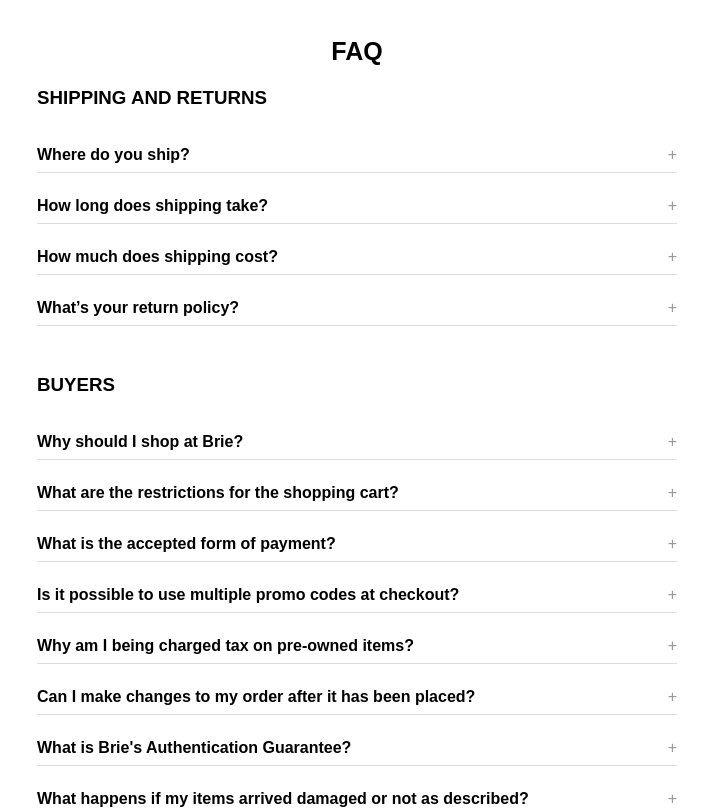
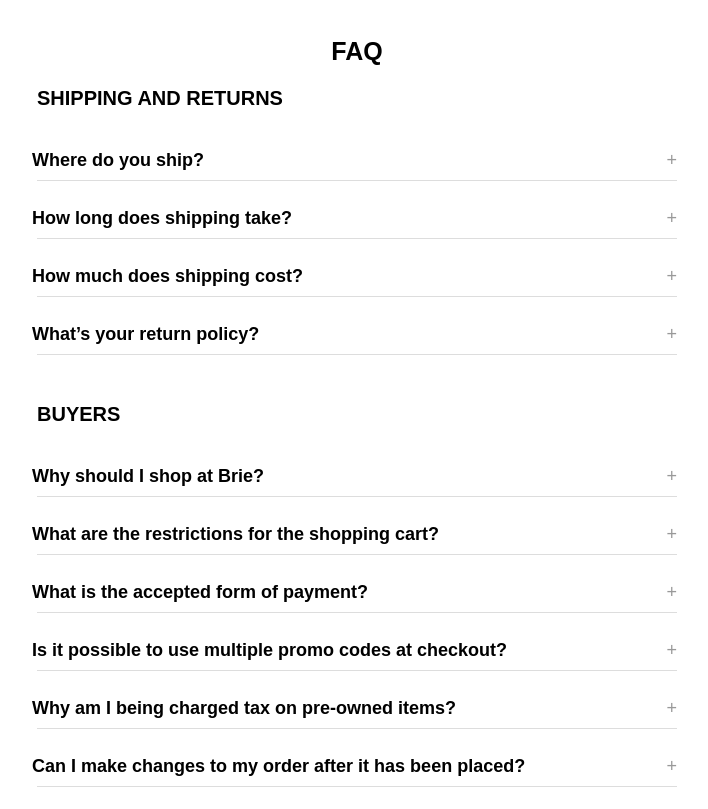
Before and after one commit to Dhanidayo/brie-donation, a React (Create React App) app: page /faq-page in a window 1280 px wide. Shown: the top 809 px of the page, without its empty margins (283-991 px from the left). Built offline with nearby package versions, Linux system fonts and the light colour scheme; a web font is replaced by a local one.

Commit message:
refactoring

```diff
--- a/src/Data/faq.js
+++ b/src/Data/faq.js
@@ -8,28 +8,28 @@
     },
     {
       question: "How long does shipping take?",
-      answer: `<p className="list-text">
+      answer: `<p class="list-text">
         Brie typically processes orders within three days. After your
         package ships, it takes about 3-8 business days to arrive. We
         are shipping from New York.
       </p>
-      <p className="list-text">
+      <p class="list-text">
         Note: We do not process or ship any orders on Saturdays,
         Sundays, or on the following holidays:
       </p>
-      <ul className="faq-list-container">
-        <li className="list-text">New Year's Eve</li>
-        <li className="list-text">New Year's Day</li>
-        <li className="list-text">Marthin Luther King, Jr. Day</li>
-        <li className="list-text">President's Day</li>
-        <li className="list-text">Memorial Day</li>
-        <li className="list-text">Independence Day</li>
-        <li className="list-text">Labor Day</li>
-        <li className="list-text">Thanksgiving Day</li>
-        <li className="list-text">Christmas Eve</li>
-        <li className="list-text">Christmas</li>
+      <ul class="faq-list-container">
+        <li class="list-text" style="list-style-type: disc;">New Year's Eve</li>
+        <li class="list-text" style="list-style-type: disc;">New Year's Day</li>
+        <li class="list-text" style="list-style-type: disc;">Marthin Luther King, Jr. Day</li>
+        <li class="list-text" style="list-style-type: disc;">President's Day</li>
+        <li class="list-text" style="list-style-type: disc;">Memorial Day</li>
+        <li class="list-text" style="list-style-type: disc;">Independence Day</li>
+        <li class="list-text" style="list-style-type: disc;">Labor Day</li>
+        <li class="list-text" style="list-style-type: disc;">Thanksgiving Day</li>
+        <li class="list-text" style="list-style-type: disc;">Christmas Eve</li>
+        <li class="list-text" style="list-style-type: disc;">Christmas</li>
       </ul>
-      <p className="list-text">
+      <p class="list-text">
         Delivery can be subject to weather delays.
       </p>`,
       id: "Q2",
@@ -42,14 +42,14 @@
     },
     {
       question: "What’s your return policy?",
-      answer: `<p className="list-text">
+      answer: `<p class="list-text">
         We want our customers to be 100% satisfied with their
         purchase. If that is not the case, items can be returned
         within 14 days from the date of delivery. $8.99 will be
         deducted from your refund for the cost of the return shipping
         label.
       </p>
-      <p className="list-text">
+      <p class="list-text">
         Final sale items are not eligible for return.
       </p>`,
       id: "Q4",
@@ -58,13 +58,13 @@
   BUYERS: [
     {
       question: "Why should I shop at Brie?",
-      answer: `<p className="list-text">
+      answer: `<p class="list-text">
       Brie is the first platform of its kind! Your purchases have a
       significant impact. You support incredible non-profits, plant
       trees, keep clothing out of landfills, reduce pollution and
       water waste.
     </p>
-    <p className="list-text">
+    <p class="list-text">
       We are also working on a dashboard where you can see the
       lifetime of good you have done using our platform.
     </p>`,
@@ -72,12 +72,12 @@
     },
     {
       question: "What are the restrictions for the shopping cart?",
-      answer: `<p className="list-text">
+      answer: `<p class="list-text">
       Because we have just one of each item, you can reserve up to
       25 items in your cart for 4 hours. Once the timer runs out,
       the items are released back onto the site for others to buy.
     </p>
-    <p className="list-text">
+    <p class="list-text">
       Please note: The timer cart duration may vary at times, such
       as sales and holidays.
     </p>`,
@@ -108,11 +108,11 @@
     },
     {
       question: "What is Brie's Authentication Guarantee?",
-      answer: `<p className="list-text">
+      answer: `<p class="list-text">
       Brie's authenticity and quality experts carefully examine each
       item we list. Should you ever have any concerns about the
       authenticity of the product you ordered, please get in touch
-      with us <a href="http://hi@brie.co" className="inline-link">hi@brie.co</a>. We have a zero-tolerance policy towards
+      with us <a href="http://hi@brie.co" class="inline-link">hi@brie.co</a>. We have a zero-tolerance policy towards
       replicas. If the item turns out to be unauthentic, we will
       issue a full refund.
     </p>`,
@@ -128,7 +128,7 @@
   "DONATION PARTNERS": [
     {
       question: "How do I order a Partner Donation Kit?",
-      answer: `<p className="list-text">
+      answer: `<p class="list-text">
       Click the purple “Donate” button in the header to visit our
       <u>
         <b>Become a Donation Partner</b>
@@ -139,12 +139,12 @@
     },
     {
       question: "How can I find the closest drop-off location to ship my kit?",
-      answer: `<p className="list-text">
+      answer: `<p class="list-text">
       We use FedEx to ship our kits. To find the nearest drop-off
       location,
       <a
         href="https://local.fedex.com/en-us"
-        className="inline-link"
+        class="inline-link"
       >
         click here
       </a>
@@ -154,44 +154,44 @@
     },
     {
       question: "What can I send to Brie?",
-      answer: `<p className="list-text">
+      answer: `<p class="list-text">
       We accept all women's clothing, shoes, and accessories brands.
       The items must be in <u>great condition</u> and <u>in style</u>. All clothing must have size tags attached and
       be recently washed and fully dry.
     </p>
-    <p className="list-text">
+    <p class="list-text">
       <u>
         <b>We do not accept:</b>
       </u>
     </p>
-    <ul className="faq-list-container">
-      <li className="list-text">Men's clothing and accessories</li>
-      <li className="list-text">
+    <ul class="faq-list-container">
+      <li class="list-text" style="list-style-type: disc;">Men's clothing and accessories</li>
+      <li class="list-text" style="list-style-type: disc;">
         Children's clothing and accessories
       </li>
-      <li className="list-text">Missing sizes</li>
-      <li className="list-text">Odors and heavy scents</li>
-      <li className="list-text">Stains</li>
-      <li className="list-text">Rips, split seams, broken parts</li>
-      <li className="list-text">Fading or pilling</li>
-      <li className="list-text">Alterations or custom-made</li>
-      <li className="list-text">Counterfeit merchandise</li>
-      <li className="list-text">Bras lingerie, underwear</li>
-      <li className="list-text">Pajamas and nightgowns</li>
-      <li className="list-text">Wedding dresses</li>
-      <li className="list-text">Prom dresses</li>
-      <li className="list-text">Uniforms</li>
-      <li className="list-text">
+      <li class="list-text" style="list-style-type: disc;">Missing sizes</li>
+      <li class="list-text" style="list-style-type: disc;">Odors and heavy scents</li>
+      <li class="list-text" style="list-style-type: disc;">Stains</li>
+      <li class="list-text" style="list-style-type: disc;">Rips, split seams, broken parts</li>
+      <li class="list-text" style="list-style-type: disc;">Fading or pilling</li>
+      <li class="list-text" style="list-style-type: disc;">Alterations or custom-made</li>
+      <li class="list-text" style="list-style-type: disc;">Counterfeit merchandise</li>
+      <li class="list-text" style="list-style-type: disc;">Bras lingerie, underwear</li>
+      <li class="list-text" style="list-style-type: disc;">Pajamas and nightgowns</li>
+      <li class="list-text" style="list-style-type: disc;">Wedding dresses</li>
+      <li class="list-text" style="list-style-type: disc;">Prom dresses</li>
+      <li class="list-text" style="list-style-type: disc;">Uniforms</li>
+      <li class="list-text" style="list-style-type: disc;">
         Culture-specific or niche clothing
       </li>
-      <li className="list-text">
+      <li class="list-text" style="list-style-type: disc;">
         Graphics or references to local teams or places that are not
         widely known
       </li>
-      <li className="list-text">
+      <li class="list-text" style="list-style-type: disc;">
         Items with a retail value less than $10
       </li>
-      <li className="list-text">
+      <li class="list-text" style="list-style-type: disc;">
         Items that are not clothing: housewares, toys, books,
         bedding, etc.
       </li>
@@ -200,77 +200,77 @@
     },
     {
       question: "What are your quality standards?",
-      answer: `<p className="list-text">
+      answer: `<p class="list-text">
       We only list great condition items that are on trend, in style
       and freshly washed and fully dry. All size tags <u>must</u> be
       attached.
     </p>
-    <p className="list-text">
+    <p class="list-text">
       <u>
         <b>Clothing:</b>
       </u>
     </p>
-    <ul className="faq-list-container">
-      <li className="list-text">No missing sizes or labels</li>
-      <li className="list-text">No odors or heavy scents</li>
-      <li className="list-text">No stains</li>
-      <li className="list-text">
+    <ul class="faq-list-container">
+      <li class="list-text" style="list-style-type: disc;">No missing sizes or labels</li>
+      <li class="list-text" style="list-style-type: disc;">No odors or heavy scents</li>
+      <li class="list-text" style="list-style-type: disc;">No stains</li>
+      <li class="list-text" style="list-style-type: disc;">
         No rips, split seams, broken parts
       </li>
-      <li className="list-text">No fading or pilling</li>
-      <li className="list-text">No scuffs or marks</li>
-      <li className="list-text">No alterations</li>
-      <li className="list-text">No counterfeits</li>
+      <li class="list-text" style="list-style-type: disc;">No fading or pilling</li>
+      <li class="list-text" style="list-style-type: disc;">No scuffs or marks</li>
+      <li class="list-text" style="list-style-type: disc;">No alterations</li>
+      <li class="list-text" style="list-style-type: disc;">No counterfeits</li>
     </ul>
-    <p className="list-text">
+    <p class="list-text">
       <u>
         <b>Handbags:</b>
       </u>
     </p>
-    <ul className="faq-list-container">
-      <li className="list-text">Clean interior</li>
-      <li className="list-text">Clean exterior</li>
-      <li className="list-text">No scuffs or marks</li>
-      <li className="list-text">No odors or heavy scents</li>
-      <li className="list-text">No stains</li>
-      <li className="list-text">
+    <ul class="faq-list-container">
+      <li class="list-text" style="list-style-type: disc;">Clean interior</li>
+      <li class="list-text" style="list-style-type: disc;">Clean exterior</li>
+      <li class="list-text" style="list-style-type: disc;">No scuffs or marks</li>
+      <li class="list-text" style="list-style-type: disc;">No odors or heavy scents</li>
+      <li class="list-text" style="list-style-type: disc;">No stains</li>
+      <li class="list-text" style="list-style-type: disc;">
         No rips, split seams, broken parts
       </li>
-      <li className="list-text">No fading or pilling</li>
-      <li className="list-text">No counterfeits</li>
+      <li class="list-text" style="list-style-type: disc;">No fading or pilling</li>
+      <li class="list-text" style="list-style-type: disc;">No counterfeits</li>
     </ul>
-    <p className="list-text">
+    <p class="list-text">
       <u>
         <b>Shoes:</b>
       </u>
     </p>
-    <ul className="faq-list-container">
-      <li className="list-text">Clean interior</li>
-      <li className="list-text">Clean exterior (including sole)</li>
-      <li className="list-text">Not misshaped</li>
-      <li className="list-text">Not worn out</li>
-      <li className="list-text">Not dirty</li>
-      <li className="list-text">No scuffs</li>
-      <li className="list-text">No marks</li>
-      <li className="list-text">No odors or heavy scents</li>
-      <li className="list-text">No counterfeits</li>
+    <ul class="faq-list-container">
+      <li class="list-text" style="list-style-type: disc;">Clean interior</li>
+      <li class="list-text" style="list-style-type: disc;">Clean exterior (including sole)</li>
+      <li class="list-text" style="list-style-type: disc;">Not misshaped</li>
+      <li class="list-text" style="list-style-type: disc;">Not worn out</li>
+      <li class="list-text" style="list-style-type: disc;">Not dirty</li>
+      <li class="list-text" style="list-style-type: disc;">No scuffs</li>
+      <li class="list-text" style="list-style-type: disc;">No marks</li>
+      <li class="list-text" style="list-style-type: disc;">No odors or heavy scents</li>
+      <li class="list-text" style="list-style-type: disc;">No counterfeits</li>
     </ul>`,
       id: "Q16",
     },
     {
       question: "Can I send outdated or poor-quality clothing?",
-      answer: `<p className="list-text">
+      answer: `<p class="list-text">
       As much as we would love to accept all clothing, we can only
       take items in great condition and in style that can be
       resold.Processing takes a lot of time and resources. We want
       tofocus that energy on listing more items that can sell so
       that more charities can get paid.
     </p>
-    <p className="list-text">
+    <p class="list-text">
       Don’t let the clothing you don’t send to us go to the
       landfill, even if it is in poor condition. Use the
       <a
-        className="inline-link"
+        class="inline-link"
         href="https://earth911.com/recycling-guide/how-to-recycle-clothing-accessories/#recycling-locator"
       >
         recycling locator
@@ -286,27 +286,27 @@
     {
       question:
         "What are the shipping instructions for the Partner Donation Kit?",
-      answer: `<p className="list-text">
+      answer: `<p class="list-text">
       You can either request a shipping bag with a label to be sent
       to you or print a shipping label from your email.
     </p>
-    <ul className="faq-list-container">
-      <li className="list-text"> Use each label only once</li>
-      <li className="list-text">
+    <ul class="faq-list-container">
+      <li class="list-text" style="list-style-type: disc;"> Use each label only once</li>
+      <li class="list-text" style="list-style-type: disc;">
         The weight limit for your donation <u>package</u> should not
         exceed 35 lbs
       </li>
-      <li className="list-text">
+      <li class="list-text" style="list-style-type: disc;">
         Boxes should not should not exceed 25"x16" x16"
       </li>
-      <li className="list-text">
+      <li class="list-text" style="list-style-type: disc;">
         If you are using a used box, make sure it is in excellent
         condition and won’t break during transportation.
       </li>
-      <li className="list-text">
+      <li class="list-text" style="list-style-type: disc;">
         Use the FedEx locator
         <a
-          className="inline-link"
+          class="inline-link"
           href="https://local.fedex.com/en-us"
         >
           here
@@ -340,12 +340,12 @@
         <td>70%</td>
       </tr>
     </table>
-    <p className="list-text--small">
+    <p class="list-text--small">
       *Due to our shipping label, processing, and overhead costs, we
       cannot give a charity payout on items that sell for less than
       $5
     </p>
-    <p className="list-text--small">
+    <p class="list-text--small">
       ** Sales and promotions will affect the donation. The donation
       will be based on the total product price after the promo and
       not on the original sale price.
@@ -378,7 +378,7 @@
       choose where the proceeds will go. We also plant a tree with
       every order.
     </p>
-    <p className="list-text">
+    <p class="list-text">
       Unless you give your clothing to a reputable donation bin like
       Goodwill or Salvation Army, many donation bins are for-profit
       companies that resell your clothing to thrift stores and
@@ -391,11 +391,11 @@
   "MEDIA & INFLUENCERS": [
     {
       question: "Do you have an ambassador program?",
-      answer: `<p className="list-text">
+      answer: `<p class="list-text">
       Yes! We are thrilled to have launched our Brie Ambassador
       Program and can’t wait to meet you! Just complete this
       <a
-        className="inline-link"
+        class="inline-link"
         href="https://forms.gle/dG9FJT7xouf5z2DY6"
       >
         quick survey
@@ -403,13 +403,13 @@
       to get started. We accept applications on a rolling basis and
       will contact you if you’re accepted.
     </p>
-    <p className="list-text">As an ambassador, you will...</p>
-    <ul className="faq-list-container">
-      <li className="list-text">Receive 20% off all purchases</li>
-      <li className="list-text">
+    <p class="list-text">As an ambassador, you will...</p>
+    <ul class="faq-list-container">
+      <li class="list-text" style="list-style-type: disc;">Receive 20% off all purchases</li>
+      <li class="list-text" style="list-style-type: disc;">
         Receive a 10% discount to share on your social networks
       </li>
-      <li className="list-text">
+      <li class="list-text" style="list-style-type: disc;">
         Spread the word about Brie through all social channels such
         as YouTube, Instagram, Facebook, Twitter, Blogging, etc.
       </li>
@@ -418,7 +418,7 @@
     },
     {
       question: "Who do I contact about press or media inquiries?",
-      answer: `<p className="list-text">Please email us at <a href="https://press@brie.co" className="inline-link">press@brie.co</a></p>`,
+      answer: `<p class="list-text">Please email us at <a href="https://press@brie.co" class="inline-link">press@brie.co</a></p>`,
       id: "Q25",
     },
   ],
--- a/src/Pages/FAQ/style.css
+++ b/src/Pages/FAQ/style.css
@@ -13,6 +13,12 @@
     padding: 1rem;
 }
 
+@media screen and (max-width: 1682px) {
+    .faq-container {
+        width: 44%;
+    }
+}
+
 @media screen and (max-width: 1442px) {
     .faq-container {
         width: 50%;
@@ -21,21 +27,21 @@
 
 @media screen and (max-width: 1026px) {
     .faq-container {
-        width: 55%;
+        width: 60%;
     }
 }
 
 @media screen and (max-width: 836px) {
     .faq-container {
-        width: 60%;
+        width: 65%;
     }
 }
 
-@media screen and (max-width: 768px) {
+/* @media screen and (max-width: 768px) {
     .faq-container {
         width: 65%;
     }
-}
+} */
 
 @media screen and (max-width: 602px) {
     .faq-container {
@@ -55,7 +61,20 @@
 
 .faq-list-title {
     margin-bottom: 2em;
+    font-size: 1.25rem;
     font-weight: 800;
+}
+
+@media screen and (max-width: 362px) {
+    .faq-list-title {
+        font-size: 1.125rem;
+    }
+}
+
+@media screen and (max-width: 321px) {
+    .faq-list-title {
+        font-size: 1.1rem;
+    }
 }
 
 .faq-link {
@@ -64,6 +83,7 @@
     justify-content: space-between;
     margin: 1.5em 0 .5em;
     margin-left: -2.5em;
+    font-size: 1.125rem;
     font-weight: 600;
     cursor: pointer;
 }
@@ -74,21 +94,21 @@
 
 @media screen and (max-width: 836px) {
     .faq-link {
-        font-size: .9rem;
+        font-size: 1rem;
     }
 }
 
-@media screen and (max-width: 602px) {
+@media screen and (max-width: 386px) {
     .faq-link {
-        font-size: .85rem;
+        font-size: .95rem;
     }
 }
 
-@media screen and (max-width: 602px) {
+/* @media screen and (max-width: 602px) {
     .faq-link {
         font-size: .9rem;
     }
-}
+} */
 
 
 .faq-hidden-plus {
@@ -100,17 +120,23 @@
     color: #000;
 }
 
-@media screen and (max-width: 416px) {
+@media screen and (max-width: 802px) {
     .faq-hidden-plus {
         margin-left: 1em;
     }
 }
+
+/* li {
+    list-style-type: disc;
+} */
 
 .faq-divider {
     margin-left: -2.5em;
 }
 
 .info-container {
+    line-height: 2.5rem;
+    font-size: 1rem;
     margin-left: -2.5em;
 }
 
@@ -119,8 +145,15 @@
     line-height: 2rem;
 }
 
+@media screen and (max-width: 386px) {
+    .info-container {
+        font-size: .9rem;
+    }
+}
+
+
 .list-text--small {
-    font-size: .75rem;
+    font-size: .8rem;
     line-height: 2rem;
 }
 
@@ -129,20 +162,22 @@
     margin: 2em 0;
 }
 
-a {
+.inline-link {
     display: inline-block;
+    color: #00f;
+    text-decoration: underline;
 }
 
-/* .list-text--underline {
-    text-decoration: underline;
-} */
-
 table {
-    border: 2px solid #000;
+    border-collapse: collapse;
 }
 
-td, th {
-    border-bottom: 2px solid #000;
+table, td, th {
+    border: 2px solid #000;
     text-align: left;
-    padding: 5px;
 }
+
+th, td {
+    padding: .5rem 2rem;
+    text-align: left;
+}
```
